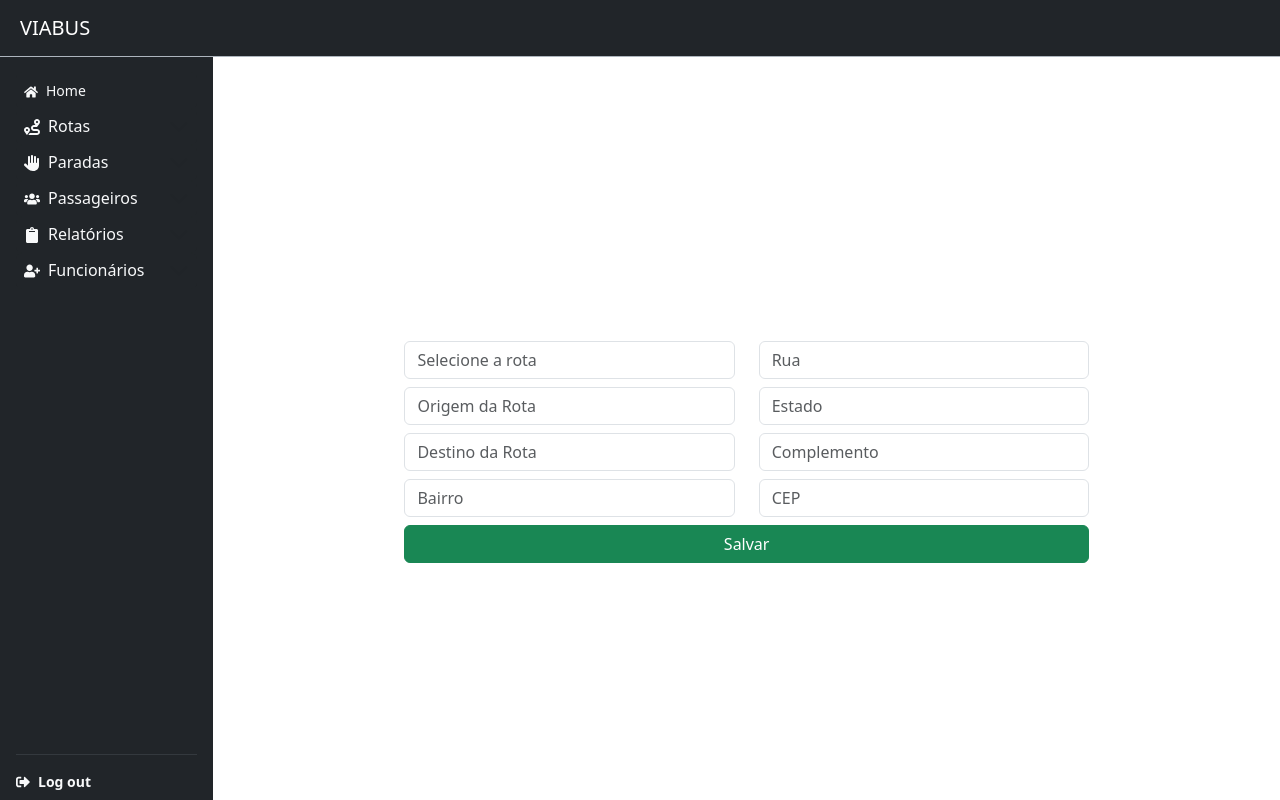
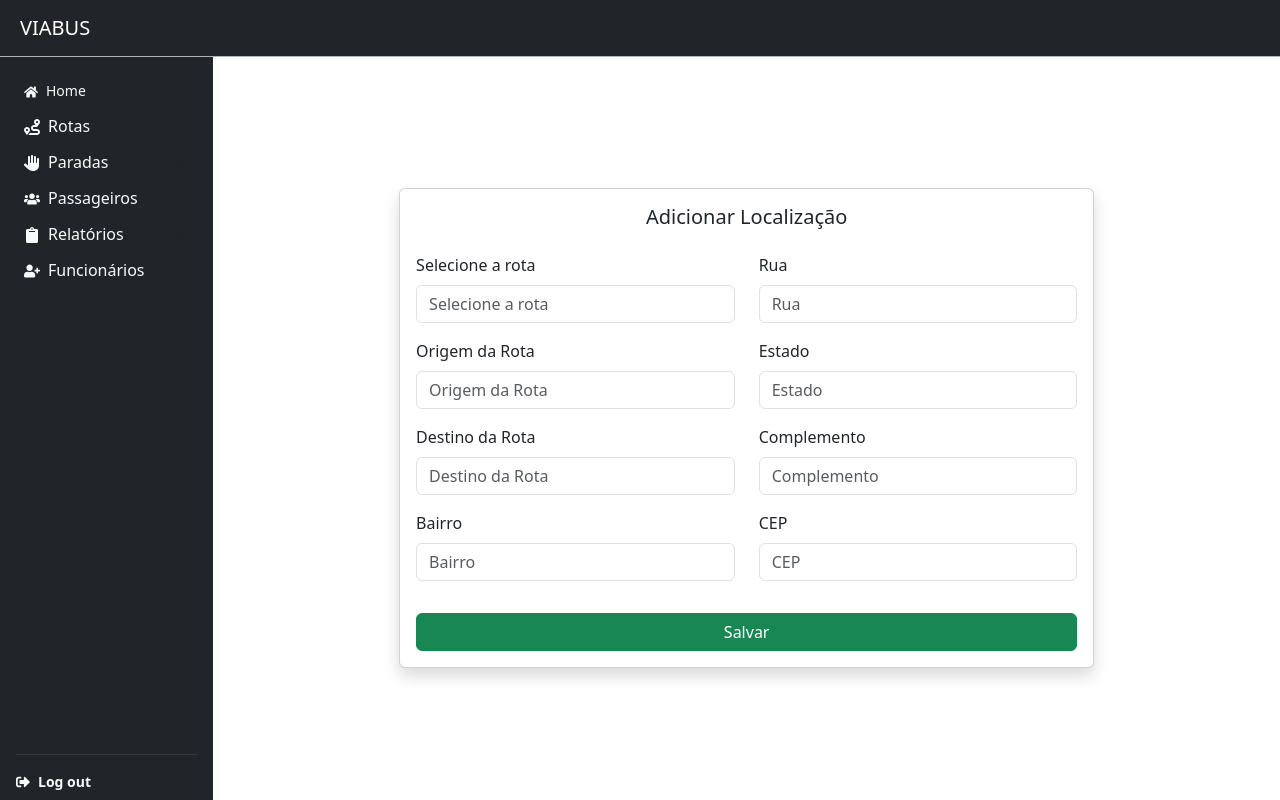
Before and after one commit to Kariellyy/viabus-front, a Next.js app: page /admin/stops/add in a window 1280 px wide. Built offline with nearby package versions, Linux system fonts and the light colour scheme.

Commit message:
refactor: melhorar layout

```diff
--- a/src/app/admin/routes/add/page.tsx
+++ b/src/app/admin/routes/add/page.tsx
@@ -3,7 +3,7 @@ import React from "react";
 const AddPage: React.FC = () => {
   return (
     <div className="d-flex justify-content-center align-items-center">
-      <div className="card w-50 shadow">
+      <div className="card col-8 shadow">
         <div className="card-body">
           <h5 className="card-title text-center mb-4">Nova Rota</h5>
           <form>
--- a/src/app/admin/stops/add/page.tsx
+++ b/src/app/admin/stops/add/page.tsx
@@ -2,71 +2,112 @@ import React from "react";
 
 const AddPage: React.FC = () => {
   return (
-    <div className="d-flex justify-content-center mt-5 p-2">
-      <div className="form d-flex flex-column col-8 gap-2">
-        <div className="row ">
-          <div className="col-6 d-flex flex-column gap-2">
+    <div className="d-flex justify-content-center align-items-center">
+      <div className="card col-8 shadow">
+        <div className="card-body">
+          <h5 className="card-title text-center mb-4">Adicionar Localização</h5>
+          <form>
+            <div className="row mb-3">
+              <div className="col-6">
+                <div className="mb-3">
+                  <label htmlFor="selectRoute" className="form-label">
+                    Selecione a rota
+                  </label>
                   <input
                     className="form-control"
                     type="text"
-              name="selectRoute"
+                    id="selectRoute"
                     placeholder="Selecione a rota"
-              aria-label="Selecione a rota"
                   />
+                </div>
+                <div className="mb-3">
+                  <label htmlFor="origin" className="form-label">
+                    Origem da Rota
+                  </label>
                   <input
                     className="form-control"
                     type="text"
-              name="origin"
+                    id="origin"
                     placeholder="Origem da Rota"
-              aria-label="Origem da Rota"
                   />
+                </div>
+                <div className="mb-3">
+                  <label htmlFor="destination" className="form-label">
+                    Destino da Rota
+                  </label>
                   <input
                     className="form-control"
                     type="text"
-              name="destination"
+                    id="destination"
                     placeholder="Destino da Rota"
-              aria-label="Destino da Rota"
                   />
+                </div>
+                <div className="mb-3">
+                  <label htmlFor="neighborhood" className="form-label">
+                    Bairro
+                  </label>
                   <input
                     className="form-control"
                     type="text"
-              name="neighborhood"
+                    id="neighborhood"
                     placeholder="Bairro"
-              aria-label="Bairro"
                   />
                 </div>
-          <div className="col-6 d-flex flex-column gap-2">
+              </div>
+              <div className="col-6">
+                <div className="mb-3">
+                  <label htmlFor="road" className="form-label">
+                    Rua
+                  </label>
                   <input
                     className="form-control"
                     type="text"
-              name="road"
+                    id="road"
                     placeholder="Rua"
-              aria-label="Rua"
                   />
+                </div>
+                <div className="mb-3">
+                  <label htmlFor="state" className="form-label">
+                    Estado
+                  </label>
                   <input
                     className="form-control"
                     type="text"
-              name="state"
+                    id="state"
                     placeholder="Estado"
-              aria-label="Estado"
                   />
+                </div>
+                <div className="mb-3">
+                  <label htmlFor="complement" className="form-label">
+                    Complemento
+                  </label>
                   <input
                     className="form-control"
                     type="text"
-              name="complement"
+                    id="complement"
                     placeholder="Complemento"
-              aria-label="Complemento"
                   />
+                </div>
+                <div className="mb-3">
+                  <label htmlFor="CEP" className="form-label">
+                    CEP
+                  </label>
                   <input
                     className="form-control"
                     type="text"
-              name="CEP"
+                    id="CEP"
                     placeholder="CEP"
-              aria-label="CEP"
                   />
                 </div>
               </div>
-        <button className="btn btn-success">Salvar</button>
+            </div>
+            <div className="d-grid">
+              <button type="submit" className="btn btn-success">
+                Salvar
+              </button>
+            </div>
+          </form>
+        </div>
       </div>
     </div>
   );
```
Also changed, not shown: src/app/admin/employees/add/page.tsx (+51 -14 lines). Lines whose indentation alone changed are shown as unchanged.
